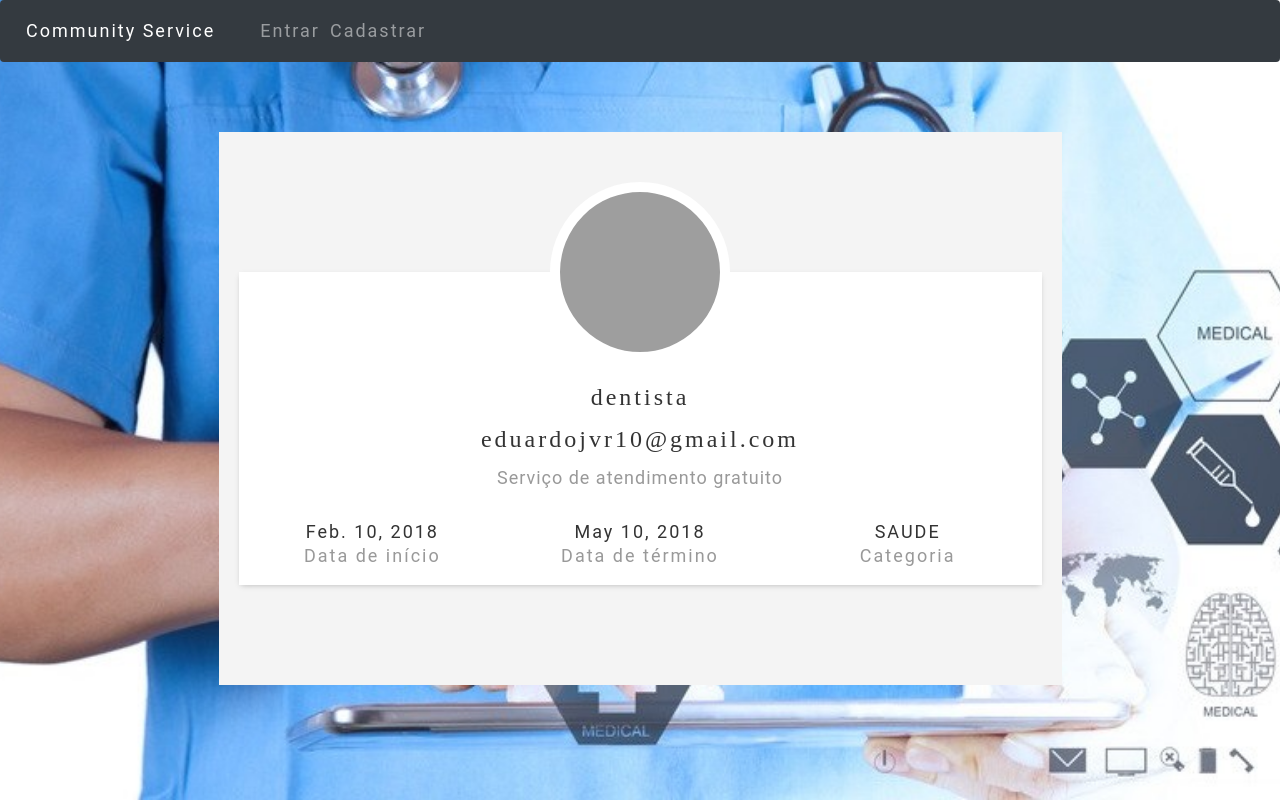
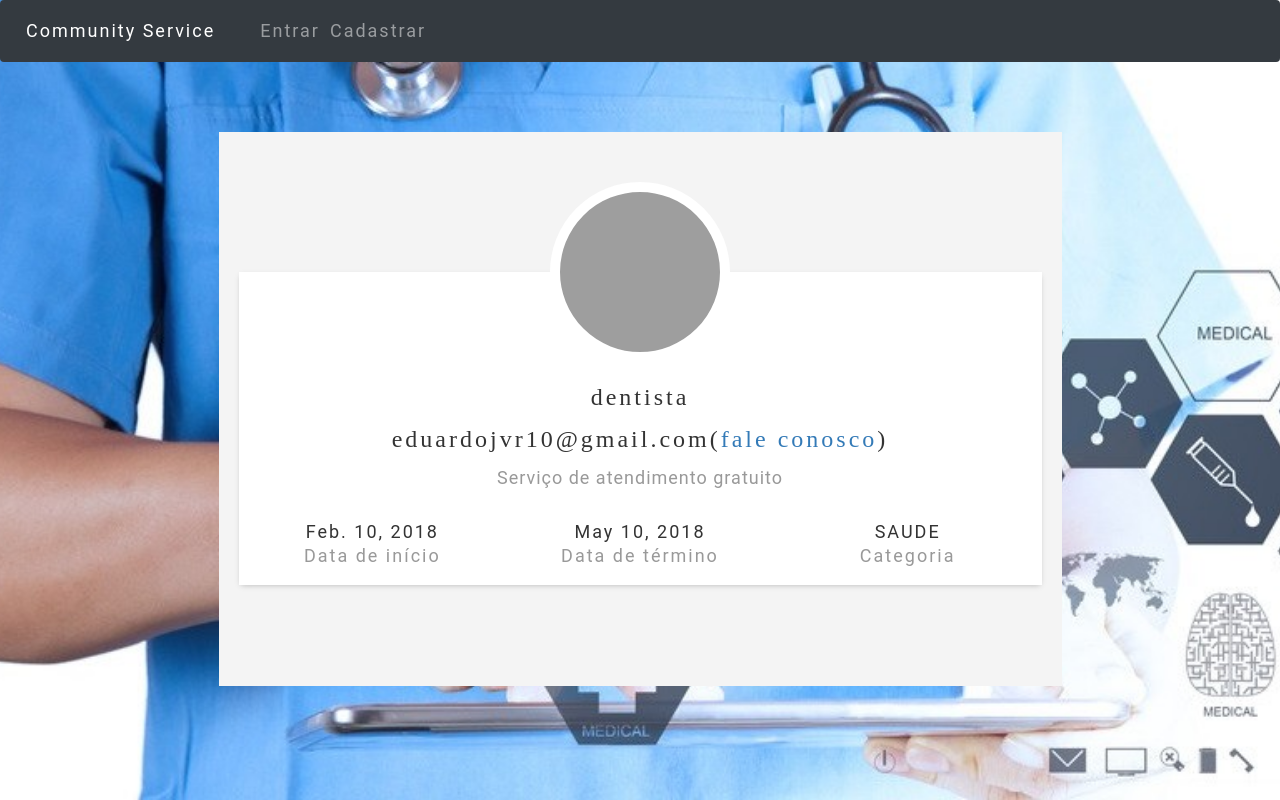
Before and after one commit to SaviorsServices/CommunityService, a Django app: page /divulga/perfil/1/ in a window 1280 px wide. Run offline with Django 3.2, Linux system fonts and the light colour scheme; data comes from the database, SQL or seed files in the repository; some libraries are stand-ins or nearby versions; grey boxes are pictures that could not be loaded.

Commit message:
Adding facebook api and fixing email href

```diff
--- a/divulga/templates/perfil.html
+++ b/divulga/templates/perfil.html
@@ -18,7 +18,7 @@
     <div class="rela-block profile-name-container">
 
       <div class="rela-block user-name" id="user_name">{{servico.name}}</div>
-      <div class="rela-block user-name" id="user_name">{{servico.email}}</div>
+      <div class="rela-block user-name" id="user_name">{{servico.email}}(<a href="{% url 'fale-conosco' servico.id %}">fale conosco</a>)</div>
       <div class="rela-block user-desc" id="user_description">{{servico.description}}</div>
     </div>
     <div class="rela-block profile-card-stats">
@@ -34,6 +34,30 @@
     </div>
   </div>
   <div class="rela-block content">
+
+
+
+    <div id="fb-root"></div>
+    <script>(function (d, s, id) {
+        var js, fjs = d.getElementsByTagName(s)[0];
+        if (d.getElementById(id)) return;
+        js = d.createElement(s); js.id = id;
+        js.src = 'https://connect.facebook.net/pt_BR/sdk.js#xfbml=1&version=v3.0';
+        fjs.parentNode.insertBefore(js, fjs);
+      }(document, 'script', 'facebook-jssdk'));</script>
+  </div>
+
+  <div class="row">
+    <div class="col">
+    </div>
+    <div class="col-6">
+      <div class="fb-like" data-href="{{ request.build_absolute_uri }}" data-layout="standard" data-action="like" data-size="small"
+        data-show-faces="true" data-share="true"></div>
+
+      <div class="fb-comments" data-href="{{ request.build_absolute_uri }}" data-numposts="5"></div>
+    </div>
+    <div class="col">
+    </div>
   </div>
 
   {% endblock content %}
```
